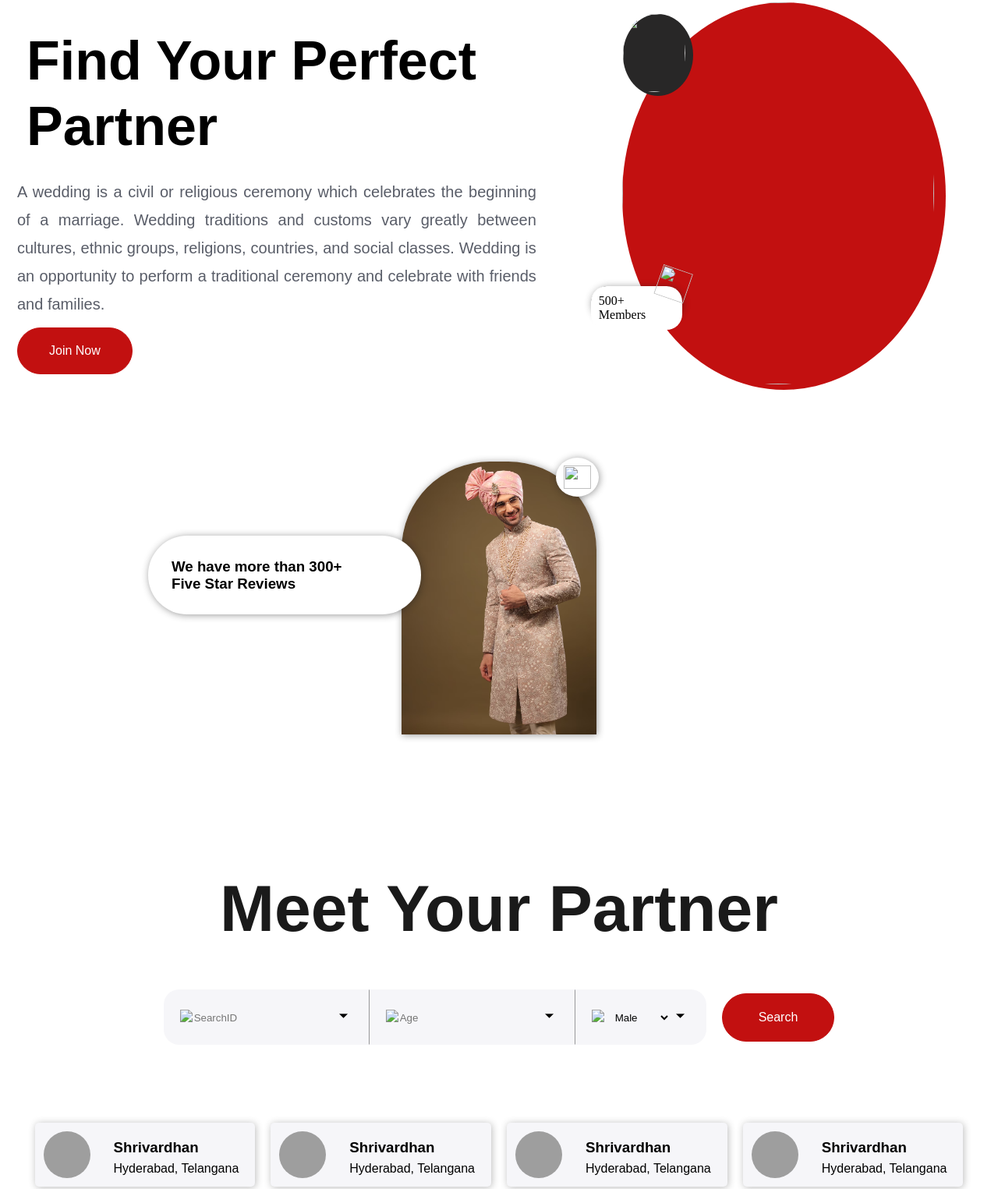
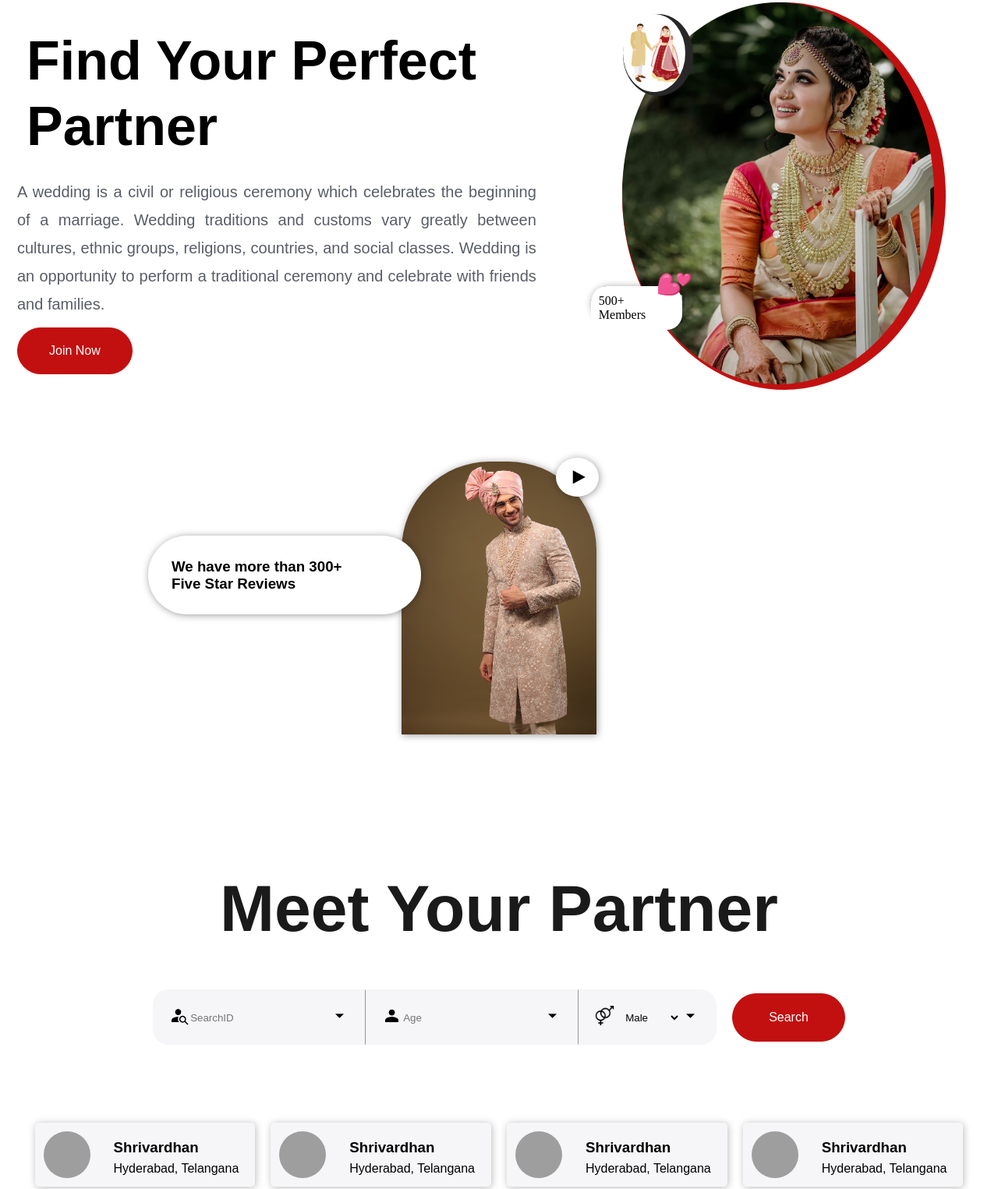
Before and after one commit to Shrivardhan09/Project-M, a website: page index.html in a window 1280 px wide. Shown: the part 105-1630 px from the top of the page at 78% size. Drawn offline with Linux system fonts and the light colour scheme; the site is published under a folder, as on GitHub Pages, so addresses that start at the root find nothing; grey boxes are pictures that could not be loaded.

Commit message:
path changes

```diff
--- a/index.html
+++ b/index.html
@@ -160,16 +160,16 @@
           </div>
           <div class="right-c">
             <div class="partner-pic">
-              <img class="img-partner" src="/assets/images/2.jpg" />
+              <img class="img-partner" src="./assets/images/2.jpg" />
             </div>
             <div class="top-sticker">
-              <img class="t-sticker" src="/assets/images/sticker1.jpg" />
+              <img class="t-sticker" src="./assets/images/sticker1.jpg" />
             </div>
             <div class="bottom-box">
               <div class="no-of-partners">500+ Members</div>
             </div>
             <div class="bottom-sticker">
-              <img class="b-sticker" src="/assets/images/hear.gif" />
+              <img class="b-sticker" src="./assets/images/hear.gif" />
             </div>
           </div>
         </section>
@@ -181,7 +181,7 @@
             <h3 class="r-desc">We have more than 300+ Five Star Reviews</h3>
           </div>
           <div class="play-button">
-            <img class="play-img" src="/assets/images/play_arrow.png" />
+            <img class="play-img" src="./assets/images/play_arrow.png" />
           </div>
         </section>
         <section class="p3-container">
@@ -190,7 +190,7 @@
           </div>
           <div class="find-partner-bar">
             <div class="search-bar">
-              <span class="search-span"><img src="/assets/images/person_search.png" /></span
+              <span class="search-span"><img src="./assets/images/person_search.png" /></span
               ><span class="search-input-span"
                 ><input class="search-input" type="number" name="number" placeholder="SearchID" />
               </span>
@@ -199,7 +199,7 @@
               </span>
             </div>
             <div class="age">
-              <span class="age-span"><img src="/assets/images/person.png" /> </span>
+              <span class="age-span"><img src="./assets/images/person.png" /> </span>
               <span class="age-input-span">
                 <input class="age-input" type="text" name="Age" placeholder="Age" />
               </span>
@@ -209,7 +209,7 @@
             </div>
             <div class="gender">
               <span class="gender-icon-span">
-                <img src="/assets/images/gender-symbol.png" />
+                <img src="./assets/images/gender-symbol.png" />
               </span>
               <span class="gender-input-span">
                 <select class="gender-input" type="text" name="Gender" placeholder="Gender">
@@ -273,7 +273,7 @@
                 <div class="w-l-div">
                   <div class="help-services">
                     <p>
-                      Still confused? Don’t worry; we have got your back. Check out our in-depth documentation – or
+                      Still confused? Don’t worry: we have got your back. Check out our in-depth documentation – or
                       simply get in touch with our support team for more help.
                     </p>
                   </div>
```
